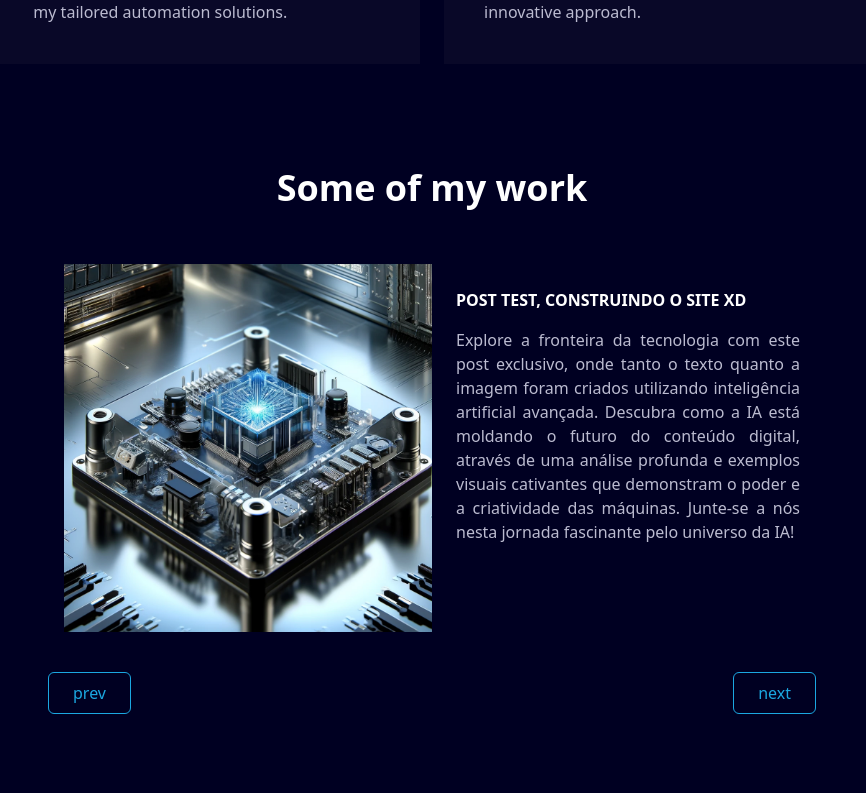
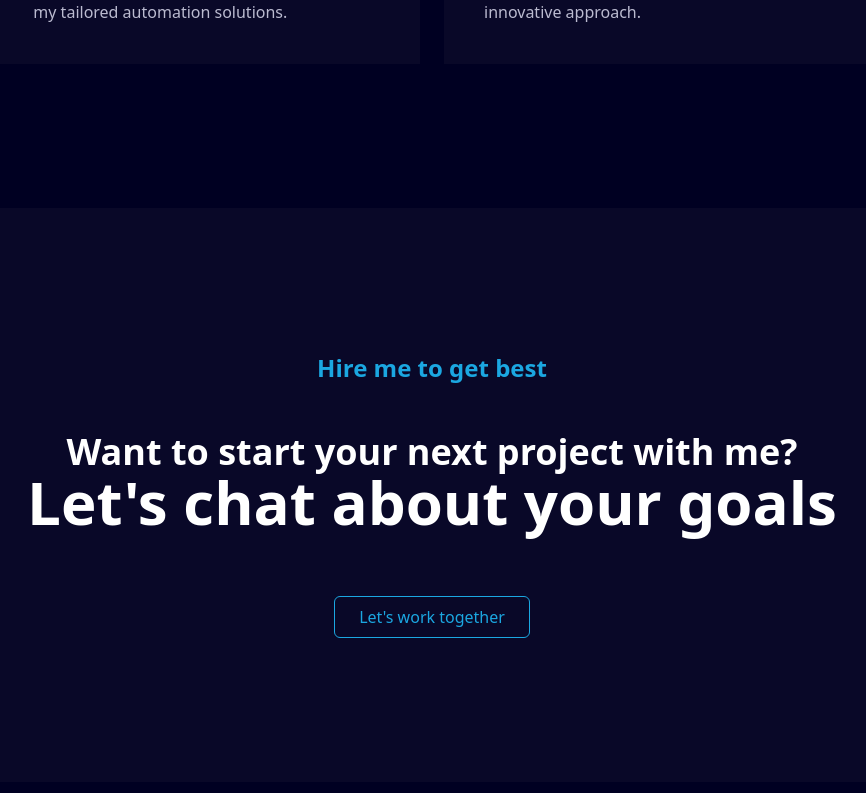
Before and after one commit to JonathanRomano/personal-website, a Next.js app: page / in a window 1280 px wide. Shown: the part 1847-2640 px from the top of the page, without its empty margins (208-1074 px from the left). Built offline with nearby package versions, Linux system fonts and the light colour scheme.

Commit message:
hidden portifolio session from homepage

```diff
--- a/src/app/page.tsx
+++ b/src/app/page.tsx
@@ -142,7 +142,7 @@ export default function Home() {
         })}
       </div>
 
-      <div className="mt-16 pt-10 px-64 flex flex-col" id="portfolio">
+      <div className="mt-16 pt-10 px-64 hidden flex-col" id="portfolio">
         <h1 className="text-center text-4xl font-bold text-white">
           Some of my work
         </h1>
```
